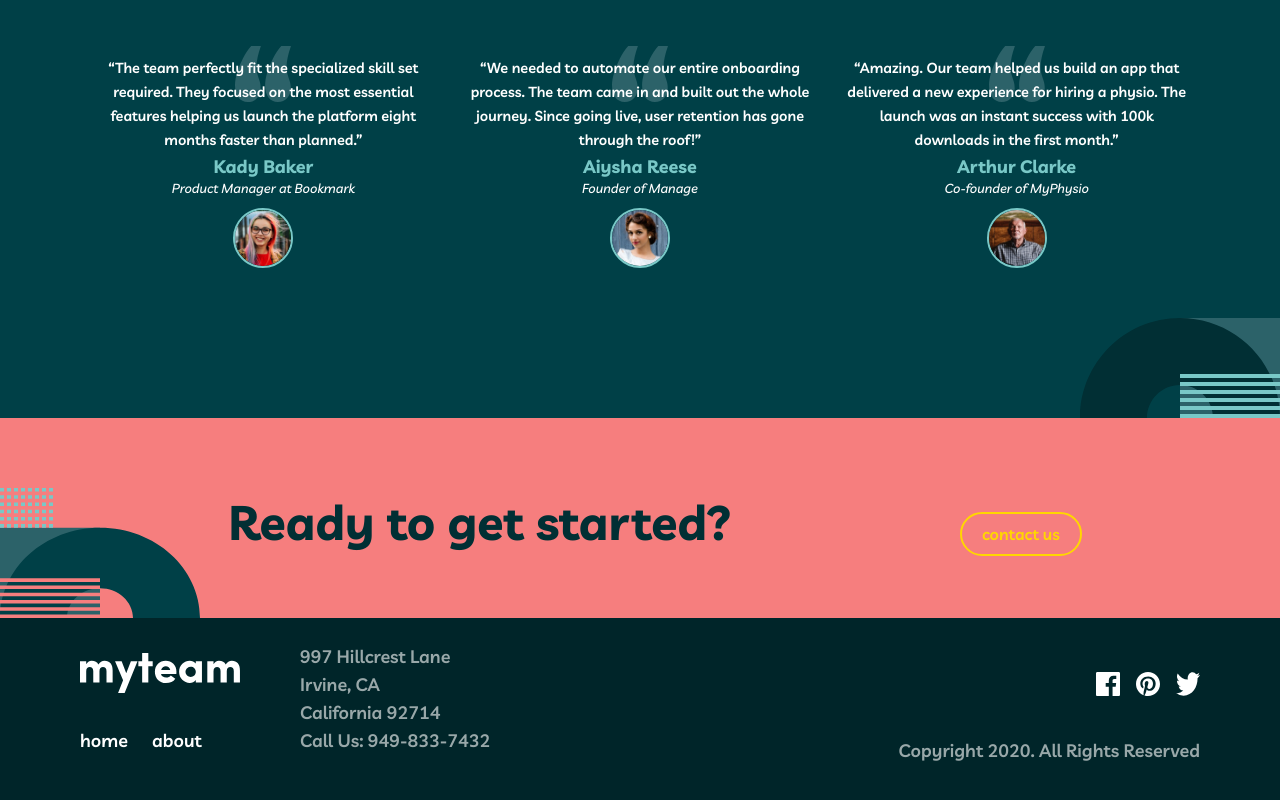
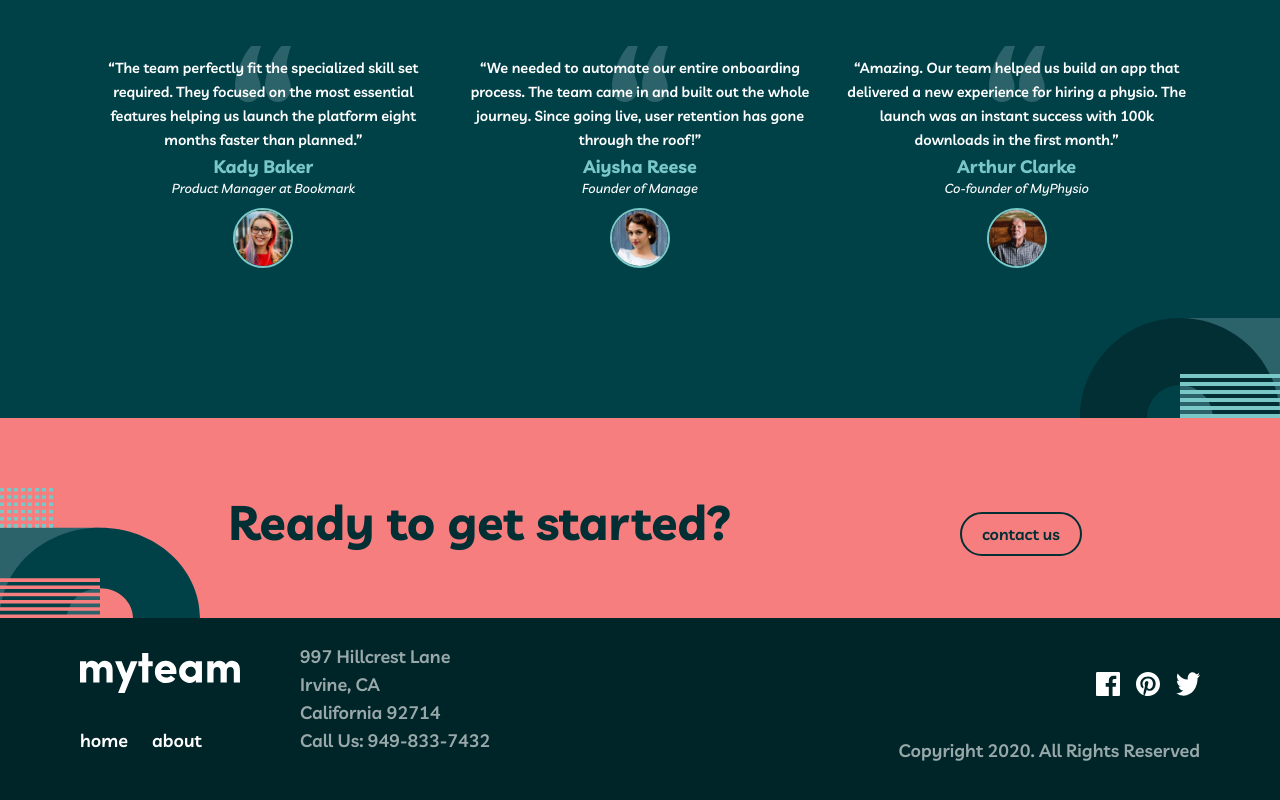
Before and after one commit to poulami-saha/Global-Code-Queens-MyTeam-Website, a React (Create React App) app: page /#/ in a window 1280 px wide. Shown: the part 1282-2082 px from the top of the page. Built offline with nearby package versions, Linux system fonts and the light colour scheme.

Commit message:
Minor readjustment

```diff
--- a/src/components/HomeFourthSection/FourthSection.jsx
+++ b/src/components/ReadyToStart/ReadyToStart.jsx
@@ -1,20 +1,20 @@
 import React from "react";
-import styles from "./FourthSection.module.css";
+import styles from "./ReadyToStart.module.css";
 import footerImage from "../../assets/bg-pattern-home-6-about-5.svg";
 import Button from "../utility/Button/Button.jsx";
-import Typography from "../utility/Typography/Typography";
+import Typography from "../utility/Typography/Typography.js";
 
-function FourthSection() {
+function ReadyToStart() {
   return (
     <div className={styles.footerContent}>
       <Typography elType="h2" className={styles.text}>
         Ready to get started?
       </Typography>
 
-      <Button type="secondary">contact us</Button>
+      <Button elType="primaryDark">contact us</Button>
       <img src={footerImage} alt="" className={styles.footerImg} />
     </div>
   );
 }
 
-export default FourthSection;
+export default ReadyToStart;
--- a/src/components/pages/About/About.jsx
+++ b/src/components/pages/About/About.jsx
@@ -2,6 +2,7 @@ import React from "react";
 import Clients from "../../About/Clients";
 import AboutDetails from "../../About/AboutDetails";
 import Directors from "../../About/Directors";
+import ReadyToStart from "../../ReadyToStart/ReadyToStart";
 
 const About = () => {
   return (
@@ -9,6 +10,7 @@ const About = () => {
       <AboutDetails />
       <Directors />
       <Clients />
+      <ReadyToStart />
     </>
   );
 };
--- a/src/components/pages/Home/Home.jsx
+++ b/src/components/pages/Home/Home.jsx
@@ -2,7 +2,7 @@ import React from "react";
 import Talent from "../../HomeContainer/Talent/Talent";
 import SuccessStories from "../../HomeContainer/SuceessStories/SuccessStories";
 import BuildManagement from "../../HomeContainer/Management/BuildManagement";
-import FourthSection from "../../HomeFourthSection/FourthSection";
+import ReadyToStart from "../../ReadyToStart/ReadyToStart";
 
 const Home = () => {
   return (
@@ -10,7 +10,7 @@ const Home = () => {
       <Talent />
       <BuildManagement />
       <SuccessStories />
-      <FourthSection />
+      <ReadyToStart />
     </>
   );
 };
```
Also changed, not shown: src/components/ReadyToStart/ReadyToStart.module.css (renamed from src/components/HomeFourthSection/FourthSection.module.css).
